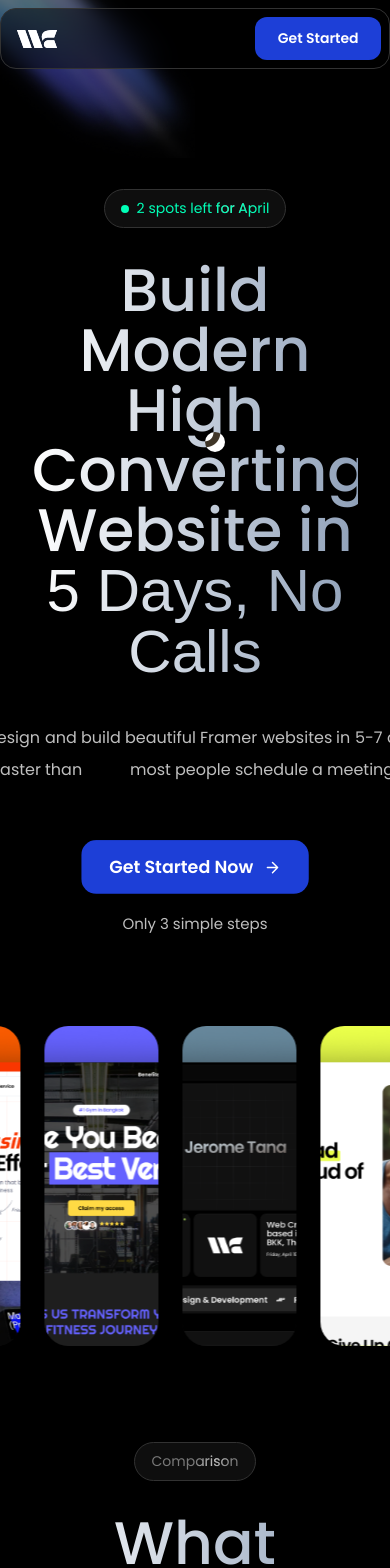
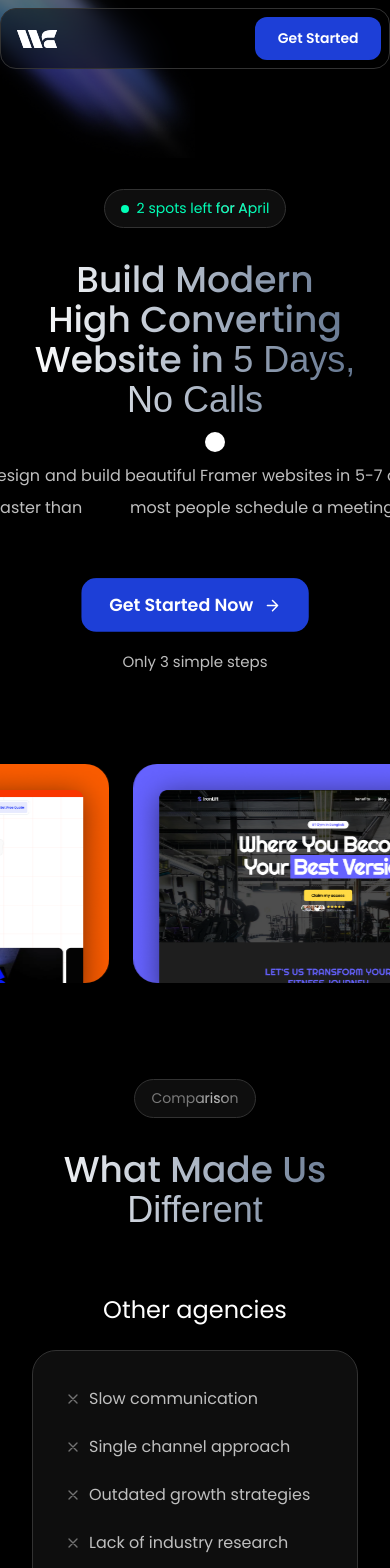
Before and after one commit to JeromeTana/webcraftsman, a Next.js app: page / in a window 390 px wide. Shown: the top 1568 px of the page. Built offline with nearby package versions, Linux system fonts and the light colour scheme; a web font is replaced by a local one.

Commit message:
feat: Update UI components with improved styles, responsive adjustments, and new features

```diff
--- a/src/Components/Footer.tsx
+++ b/src/Components/Footer.tsx
@@ -27,15 +27,15 @@ export default function Footer() {
           scale={0.9}
           threshold={0.2}
         >
-          <div className="bg-gradient-to-b from-primary to-primary/20 p-12 rounded-3xl flex flex-col gap-8 items-center justify-center">
+          <div className="bg-gradient-to-b from-primary to-primary/50 p-12 rounded-3xl flex flex-col gap-8 items-center justify-center">
             <div className="pill !bg-black/80">Last Chance</div>
-            <h1 className="text-6xl text-center font-medium">
+            <h1 className="text-3xl md:text-6xl text-center font-medium">
               Get a{" "}
               <span className={`${poltawski.className} italic`}>
                 Website that Sales
               </span>
               <br />
-              Within Days
+              Built in Days
             </h1>
             <ul className="flex flex-col gap-2">
               {features.map((feature, index) => (
--- a/src/Components/PricingItem.tsx
+++ b/src/Components/PricingItem.tsx
@@ -29,7 +29,7 @@ export default function PricingItem({
       className={twMerge(
         "custom-spotlight-card card relative flex flex-col justify-between",
         className,
-        isHighlighted && "!bg-transparent !border-primary"
+        isHighlighted && "!bg-transparent !border-border-highlight"
       )}
     >
       {isHighlighted && (
--- a/src/Components/ProcessItem.tsx
+++ b/src/Components/ProcessItem.tsx
@@ -12,7 +12,7 @@ interface ProcessItemProps {
 export default function ProcessItem({ index, process }: ProcessItemProps) {
   const { title, description } = process;
   return (
-    <SpotlightCard className="card relative duration-200 hover:!border-white/30">
+    <SpotlightCard className="card relative duration-200 hover:!border-border-highlight">
       <h2 className="text-xl mb-4">{title}</h2>
       <p>{description}</p>
     </SpotlightCard>
--- a/src/Components/WorkCarousel.tsx
+++ b/src/Components/WorkCarousel.tsx
@@ -22,14 +22,26 @@ export default () => {
       }}
       speed={10000}
       spaceBetween={24}
-      slidesPerView={3}
+      breakpoints={
+        {
+          640: {
+            slidesPerView: 1.2,
+          },
+          768: {
+            slidesPerView: 2.5,
+          },
+          1024: {
+            slidesPerView: 3.5,
+          },
+        }
+      }
       grabCursor={true}
       draggable={false}
       className="swiper-free-mode"
     >
       {slidesImg.map((slide, index) => (
         <SwiperSlide key={index}>
-          <div className="bg-foreground w-full h-80 rounded-3xl overflow-clip">
+          <div className="bg-foreground w-full aspect-video rounded-3xl overflow-clip">
             <Image
               src={slide}
               alt="work"
--- a/src/app/globals.css
+++ b/src/app/globals.css
@@ -6,6 +6,7 @@
   --primary: rgb(29, 63, 215);
   --accent-green: #00ffb7;
   --border: #323232;
+  --border-highlight: #3d5de8;
 }
 
 @keyframes star-movement-bottom {
@@ -45,6 +46,7 @@
   --color-primary: var(--primary);
   --color-accent-green: var(--accent-green);
   --color-border: var(--border);
+  --color-border-highlight: var(--border-highlight);
   --font-sans: var(--font-geist-sans);
   --font-mono: var(--font-geist-mono);
   --animate-star-movement-bottom: star-movement-bottom linear infinite alternate;
@@ -136,10 +138,14 @@ label {
   background: linear-gradient(
     90deg,
     var(--color-white),
-    var(--color-slate-400)
+    var(--color-slate-500)
   );
   -webkit-background-clip: text;
   -webkit-text-fill-color: transparent;
   background-clip: text;
   padding-bottom: 0.5rem;
 }
+
+.wrapper {
+  background: #080808;
+}
--- a/src/app/layout.tsx
+++ b/src/app/layout.tsx
@@ -19,7 +19,9 @@ export default function RootLayout({
   return (
     <html lang="en">
       <body className={`${poppins.variable} antialiased`}>
-        <FollowCursor />
+        <div className="hidden lg:block">
+          <FollowCursor />
+        </div>
         <LenisScrollProvider>
           <Header />
           {children}
--- a/src/app/page.tsx
+++ b/src/app/page.tsx
@@ -127,7 +127,6 @@ export default function Home() {
           <AnimatedContent
             distance={100}
             direction="vertical"
-            initialOpacity={0.05}
             animateOpacity
             damping={10}
             stiffness={50}
@@ -162,7 +161,7 @@ export default function Home() {
             scale={0.9}
             threshold={0.2}
           >
-            <h1 className="shaded text-6xl text-center font-medium ">
+            <h1 className="shaded text-4xl sm:text-5xl lg:text-6xl text-center font-medium ">
               Build Modern High Converting Website in{" "}
               <span className={`${poltawski.className} italic`}>
                 5 Days, No Calls
@@ -205,7 +204,7 @@ export default function Home() {
             scale={0.9}
             threshold={0.2}
           >
-            <h1 className="shaded text-6xl text-center font-medium mb-16">
+            <h1 className="shaded text-4xl sm:text-5xl lg:text-6xl text-center font-medium mb-6 md:mb-16">
               What Made Us{" "}
               <span className={`${poltawski.className} italic`}>Different</span>
             </h1>
@@ -265,6 +264,7 @@ export default function Home() {
             </AnimatedContent>
           </div>
         </section>
+        <div className="wrapper">
           <section id="work" className="flex flex-col items-center gap-8">
             <div className="pill">
               <ShinyText text="Our Work" speed={5} />
@@ -279,7 +279,7 @@ export default function Home() {
               scale={0.9}
               threshold={0.2}
             >
-            <h1 className="shaded text-6xl text-center font-medium mb-16">
+              <h1 className="shaded text-4xl sm:text-5xl lg:text-6xl text-center font-medium mb-6 md:mb-16">
                 Modern and <br />
                 <span className={`${poltawski.className} italic`}>
                   High Converting
@@ -303,6 +303,7 @@ export default function Home() {
               </div>
             </AnimatedContent>
           </section>
+        </div>
         <section id="process" className="flex flex-col gap-8">
           <div className="pill">
             <ShinyText text="Process" speed={5} />
@@ -317,7 +318,7 @@ export default function Home() {
             scale={0.9}
             threshold={0.2}
           >
-            <h1 className="shaded text-6xl font-medium mb-16">
+            <h1 className="shaded text-4xl sm:text-5xl lg:text-6xl font-medium mb-6 md:mb-16">
               <span className={`${poltawski.className} italic`}>3 Steps </span>
               Simple Process
             </h1>
@@ -341,16 +342,19 @@ export default function Home() {
                   />
                 ))}
               </div>
+              <div className="card !p-0 aspect-video md:h-full w-full !bg-primary rounded-3xl overflow-hidden">
                 <Image
                   src="/workstation.jpg"
                   alt="workstation"
                   width={500}
                   height={500}
-                className="card !p-0 aspect-video md:aspect-auto !bg-primary object-cover w-full"
+                  className=" object-cover w-full h-full"
                 />
+              </div>
             </div>
           </AnimatedContent>
         </section>
+        <div className="wrapper">
           <section id="plan" className="flex flex-col items-center gap-8">
             <div className="pill">
               <ShinyText text="Plans" speed={5} />
@@ -365,7 +369,7 @@ export default function Home() {
               scale={0.9}
               threshold={0.2}
             >
-            <h1 className="shaded text-6xl text-center font-medium mb-16">
+              <h1 className="shaded text-4xl sm:text-5xl lg:text-6xl text-center font-medium mb-6 md:mb-16">
                 Choose Package That <br />
                 <span className={`${poltawski.className} italic`}>
                   Fits Your Needs
@@ -381,7 +385,7 @@ export default function Home() {
               threshold={0.2}
               delay={100}
             >
-            <div className="grid grid-cols-1 md:grid-cols-3 gap-6 w-full">
+              <div className="grid grid-cols-1 md:grid-cols-3 gap-6 max-w-md md:max-w-full m-auto">
                 <PricingItem plan={LANDING_PLAN} />
                 <PricingItem plan={WEBSITE_PLAN} isHighlighted />
                 <PricingItem plan={ROAST_PLAN} />
@@ -411,7 +415,8 @@ export default function Home() {
             </a>
           </div> */}
           </section>
-        <section id="free" className="!max-w-2xl w-full">
+        </div>
+        <section id="offer" className="!max-w-2xl w-full">
           <div className="card relative">
             <Image
               src="/large-comet-l.png"
@@ -422,9 +427,9 @@ export default function Home() {
             />
             <div className="relative flex flex-col items-center gap-8">
               <div className="pill">
-                <ShinyText text="Free" speed={5} />
+                <ShinyText text="Offer" speed={5} />
               </div>
-              <h1 className="shaded text-6xl text-center font-medium mb-16">
+              <h1 className="shaded text-3xl sm:text-5xl lg:text-6xl text-center font-medium mb-6 md:mb-16">
                 Free{" "}
                 <span className={`${poltawski.className} italic`}>
                   Hero Roasting
@@ -451,7 +456,7 @@ export default function Home() {
             scale={0.9}
             threshold={0.2}
           >
-            <h1 className="text-6xl text-center font-medium mb-16">
+            <h1 className= text-4xl sm:text-5xl"lg:text-6xl text-center font-medium mb-6 md:mb-16">
               <span className={`${poltawski.className} italic`}>Questions</span>{" "}
               You Might Have
             </h1>
```
Lines whose indentation alone changed are shown as unchanged.
